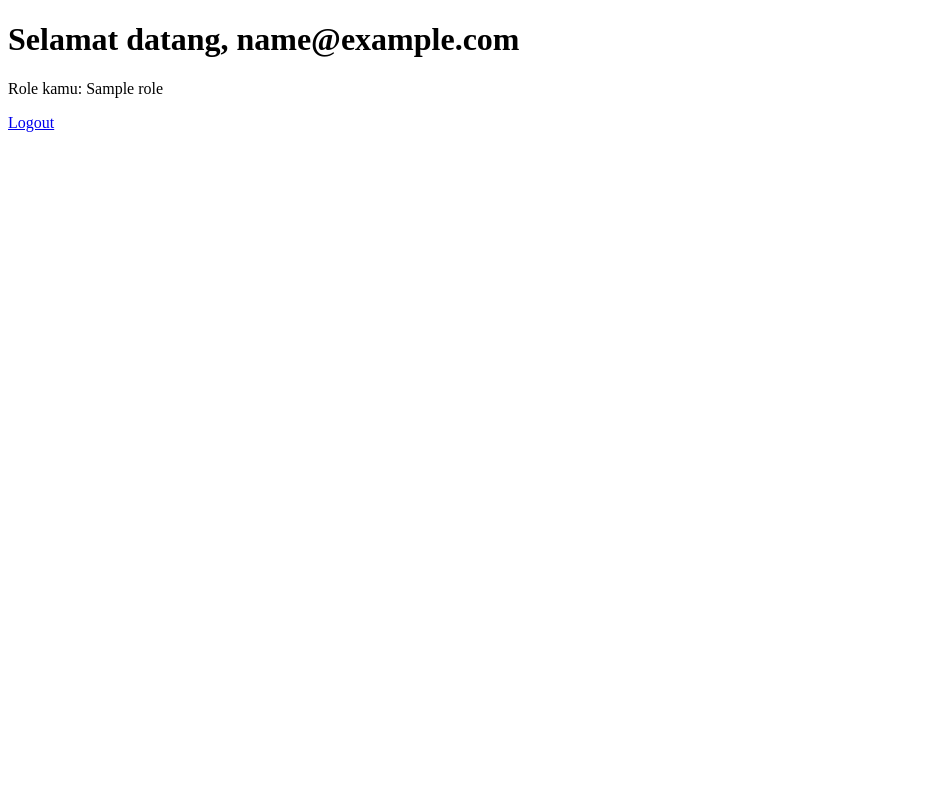
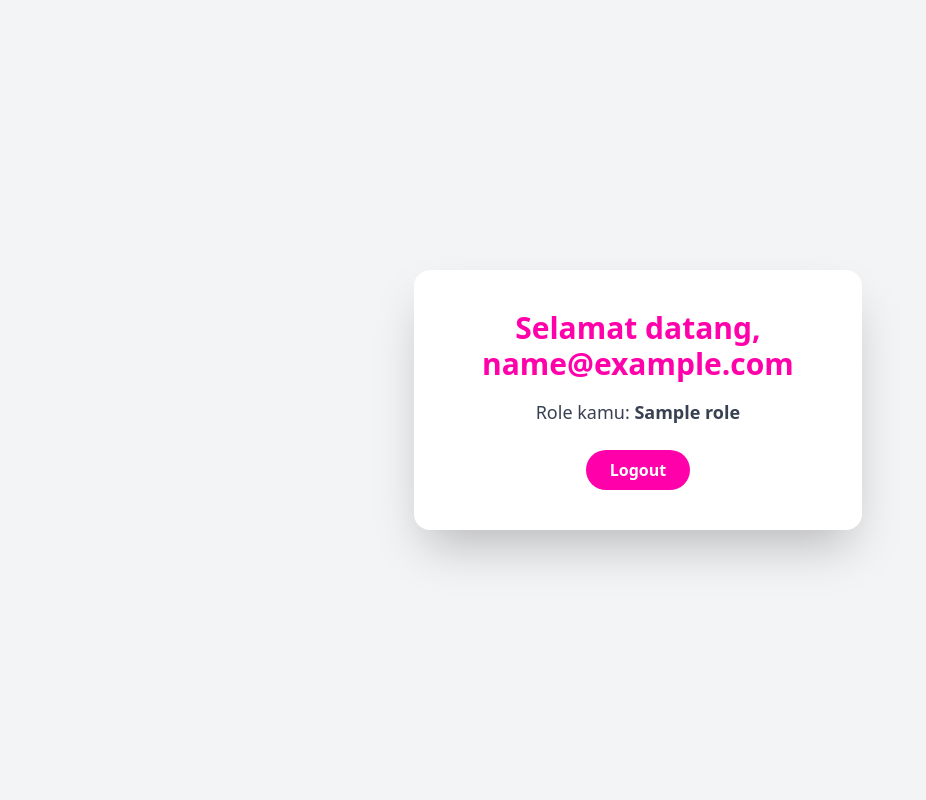
Before and after one commit to ArifbillahKamil/RBAC-Project, a Flask app: template templates/dashboard.html in a window 1280 px wide. Shown: the whole page, without its empty margins (0-926 px from the left). Run offline with Flask 3, Linux system fonts and the light colour scheme; the template is opened without the code that fills it: values that come from a table or form of the project are taken from there, others are empty; tables that the repository leaves empty hold one stand-in row (values such as "Sample post"); some libraries are stand-ins or nearby versions.

Commit message:
perubahan dashboard

```diff
--- a/templates/dashboard.html
+++ b/templates/dashboard.html
@@ -3,10 +3,27 @@
   <head>
     <meta charset="UTF-8" />
     <title>Dashboard</title>
+    <script src="https://cdn.tailwindcss.com"></script>
+    <style>
+      :root {
+        --primary-color: #ff00aa;
+      }
+    </style>
   </head>
-  <body>
-    <h1>Selamat datang, {{ user.email }}</h1>
-    <p>Role kamu: {{ user.role.name }}</p>
-    <a href="{{ url_for('auth.logout') }}">Logout</a>
-  </body>
+  <body class="min-h-screen bg-gray-100 flex items-center justify-center">
+    <div class="bg-white shadow-2xl rounded-2xl p-10 max-w-md w-full text-center">
+      <h1 class="text-3xl font-bold text-[--primary-color] mb-4">
+        Selamat datang, {{ user.email }}
+      </h1>
+      <p class="text-lg text-gray-700 mb-6">
+        Role kamu: <span class="font-semibold">{{ user.role.name }}</span>
+      </p>
+      <a
+        href="{{ url_for('auth.logout') }}"
+        class="inline-block bg-[--primary-color] hover:bg-pink-700 transition text-white font-semibold py-2 px-6 rounded-full"
+      >
+        Logout
+      </a>
+    </div>
+  </body>
 </html>
```
